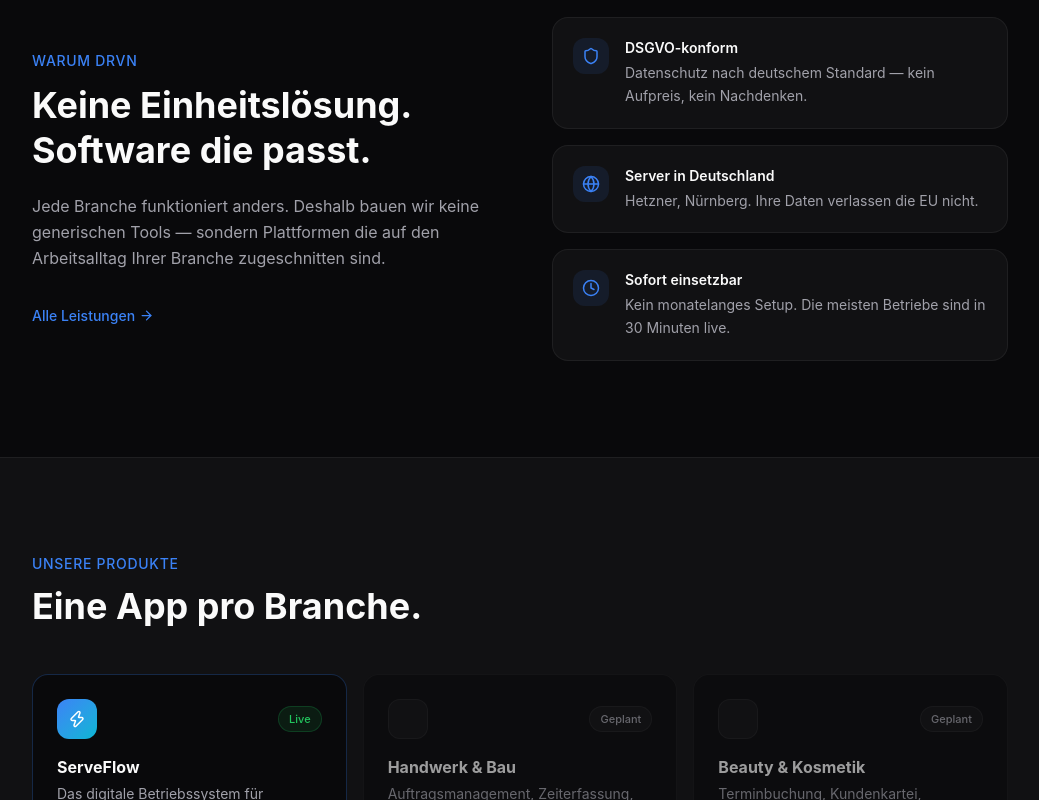
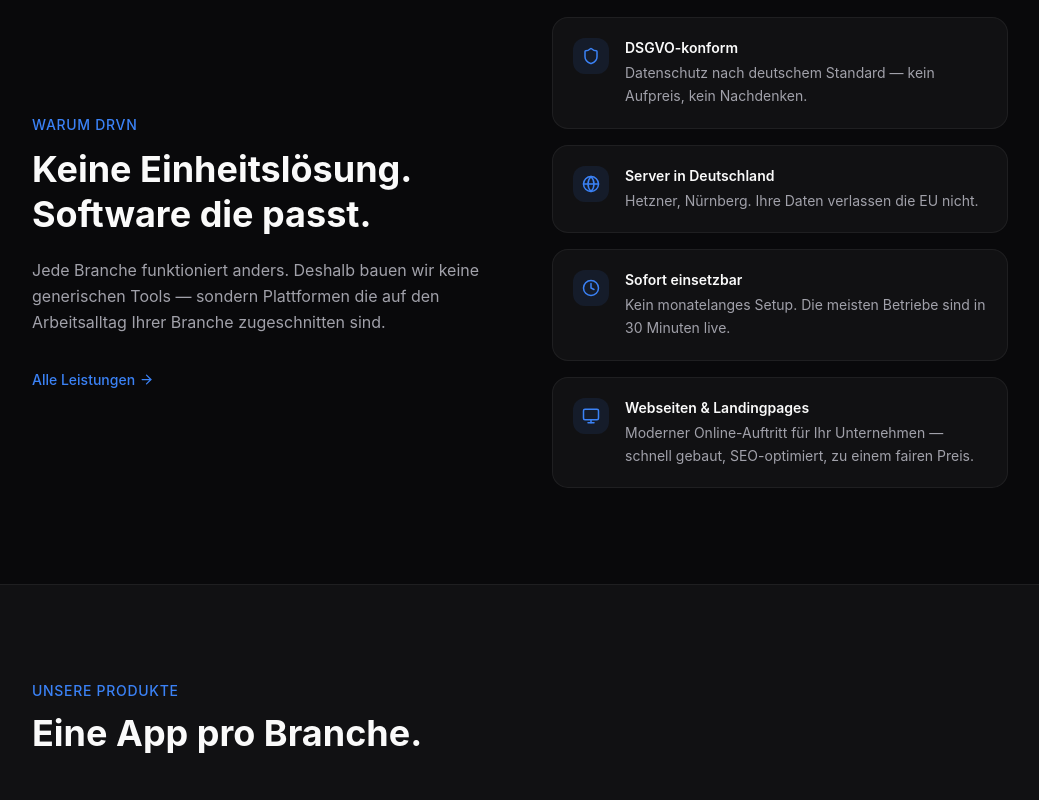
Before and after one commit to alkhalilaoumeur-commits/drvn-website, a React (Vite) app: page / in a window 1280 px wide. Shown: the part 785-1585 px from the top of the page, without its empty margins (120-1159 px from the left). Built offline with nearby package versions, Linux system fonts and the light colour scheme.

Commit message:
feat: Webseiten & Landingpages als Leistung hinzugefügt

```diff
--- a/src/lib/constants.ts
+++ b/src/lib/constants.ts
@@ -32,6 +32,11 @@
     title: 'Prozessautomatisierung',
     beschreibung: 'Wiederkehrende Aufgaben automatisieren — damit Sie sich auf Ihr Kerngeschäft konzentrieren können.',
     icon: 'Zap',
+  },
+  {
+    title: 'Webseiten & Landingpages',
+    beschreibung: 'Professionelle Unternehmenswebseiten, Landingpages und Online-Auftritte — schnell, modern und SEO-optimiert.',
+    icon: 'Monitor',
   },
   {
     title: 'Beratung & Support',
--- a/src/pages/Leistungen.tsx
+++ b/src/pages/Leistungen.tsx
@@ -1,5 +1,5 @@
 import { Link } from 'react-router-dom';
-import { ArrowRight, Layers, Smartphone, Zap, Headphones, Code2, Workflow } from 'lucide-react';
+import { ArrowRight, Layers, Smartphone, Zap, Headphones, Monitor, Code2, Workflow } from 'lucide-react';
 import { LEISTUNGEN } from '../lib/constants';
 import SEO from '../components/SEO';
 
@@ -7,6 +7,7 @@
   Layers: <Layers size={32} />,
   Smartphone: <Smartphone size={32} />,
   Zap: <Zap size={32} />,
+  Monitor: <Monitor size={32} />,
   Headphones: <Headphones size={32} />,
 };
 
@@ -24,7 +25,7 @@
         title="Leistungen — SaaS-Entwicklung, Apps & Automatisierung"
         description="DRVN entwickelt branchenspezifische SaaS-Produkte, Web- und Mobile-Apps sowie Prozessautomatisierungen für kleine und mittlere Unternehmen in Deutschland."
         path="/leistungen"
-        keywords="SaaS Entwicklung, Web App Entwicklung, Prozessautomatisierung, Software für KMU, App Entwicklung Deutschland"
+        keywords="SaaS Entwicklung, Webseite erstellen lassen, Webdesign Stuttgart, Landingpage, Web App Entwicklung, Prozessautomatisierung, Software für KMU"
       />
       {/* Header */}
       <section className="max-w-6xl mx-auto px-6 py-20 text-center">
--- a/src/pages/Startseite.tsx
+++ b/src/pages/Startseite.tsx
@@ -1,5 +1,5 @@
 import { Link } from 'react-router-dom';
-import { ArrowRight, ChevronRight, Zap, Shield, Globe, Clock } from 'lucide-react';
+import { ArrowRight, ChevronRight, Zap, Shield, Globe, Clock, Monitor } from 'lucide-react';
 import { BRANCHEN } from '../lib/constants';
 import SEO from '../components/SEO';
 
@@ -83,6 +83,7 @@
                 { icon: <Shield size={18} />, titel: 'DSGVO-konform', text: 'Datenschutz nach deutschem Standard — kein Aufpreis, kein Nachdenken.' },
                 { icon: <Globe size={18} />, titel: 'Server in Deutschland', text: 'Hetzner, Nürnberg. Ihre Daten verlassen die EU nicht.' },
                 { icon: <Clock size={18} />, titel: 'Sofort einsetzbar', text: 'Kein monatelanges Setup. Die meisten Betriebe sind in 30 Minuten live.' },
+                { icon: <Monitor size={18} />, titel: 'Webseiten & Landingpages', text: 'Moderner Online-Auftritt für Ihr Unternehmen — schnell gebaut, SEO-optimiert, zu einem fairen Preis.' },
               ].map((f) => (
                 <div key={f.titel} className="flex items-start gap-4 p-5 bg-surface rounded-2xl border border-border">
                   <div className="w-9 h-9 bg-primary/10 rounded-xl flex items-center justify-center text-primary flex-shrink-0">
```
